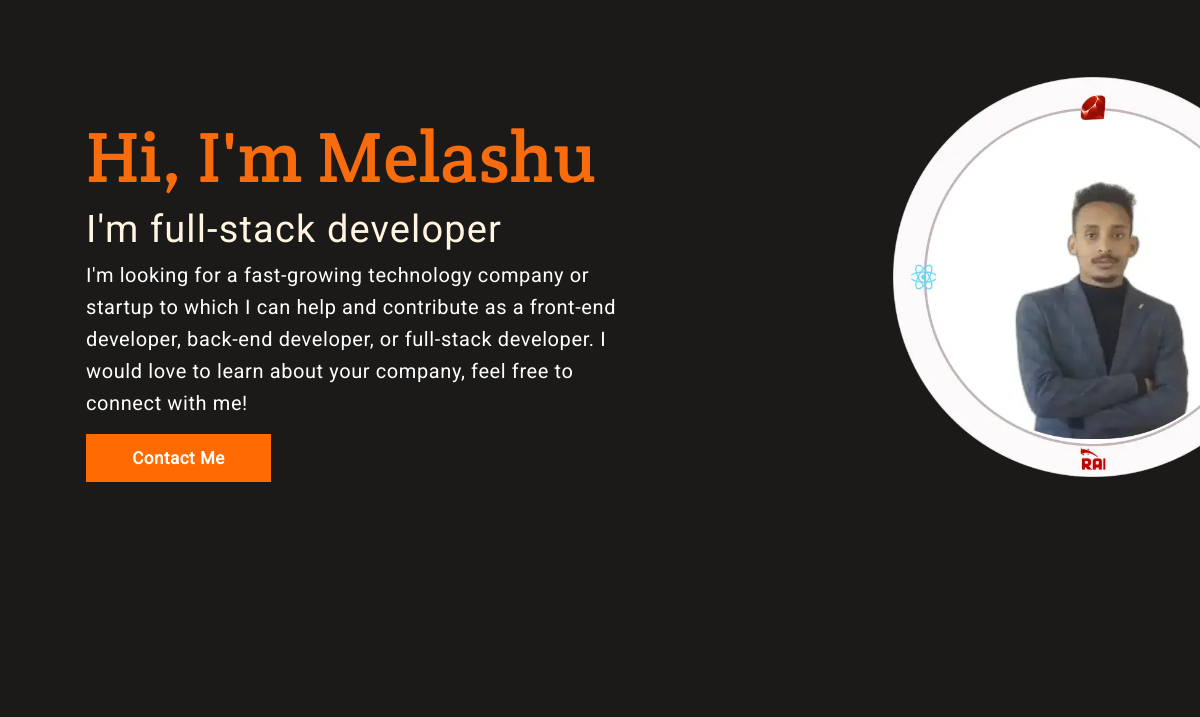
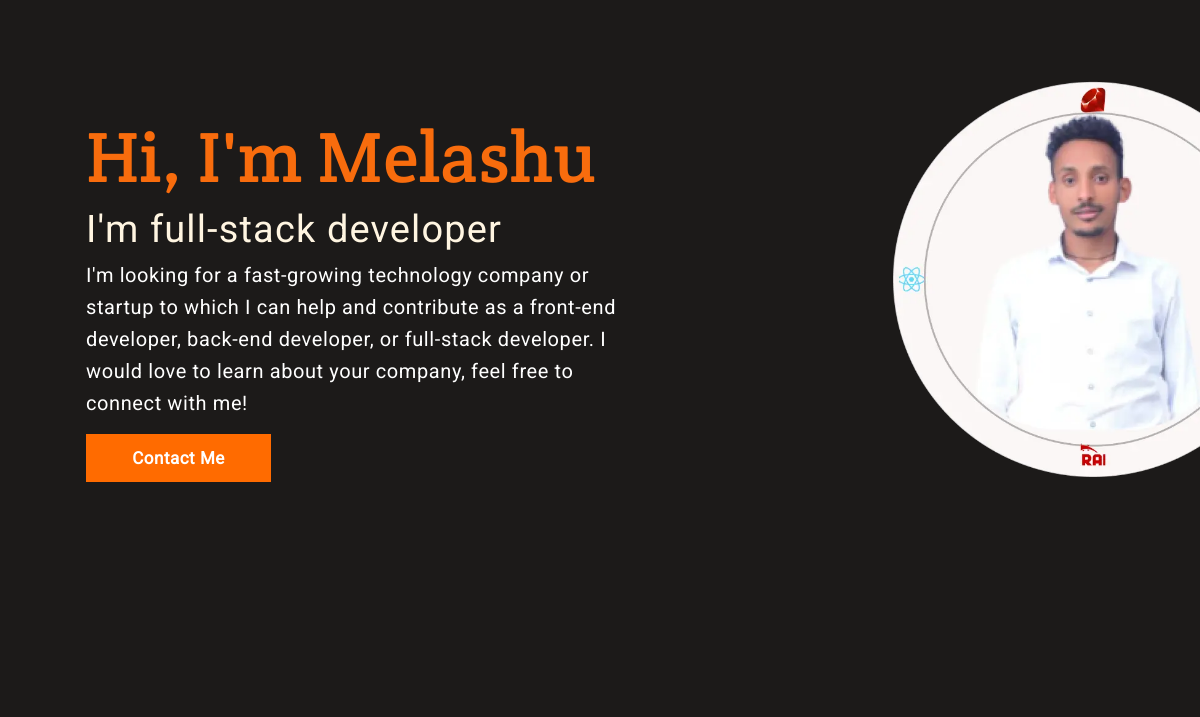
Before and after one commit to melashu/My-Portfolio, a website: page index.html in a window 1280 px wide. Shown: the part 83-800 px from the top of the page, 80-1280 px from the left. Drawn offline with Linux system fonts and the light colour scheme.

Commit message:
App image

```diff
--- a/index.html
+++ b/index.html
@@ -81,7 +81,7 @@
         </div>
         <div class="my-profile">
           <img
-            src="./image/profile3.webp"
+            src="./image/profile6.webp"
             width="400"
             height="400"
             alt="profile"
```
Also changed, not shown: image/profile3.png (added), image/profile4.webp (added), image/profile5.png (added), image/profile6.png (added), image/profile6.webp (added).
